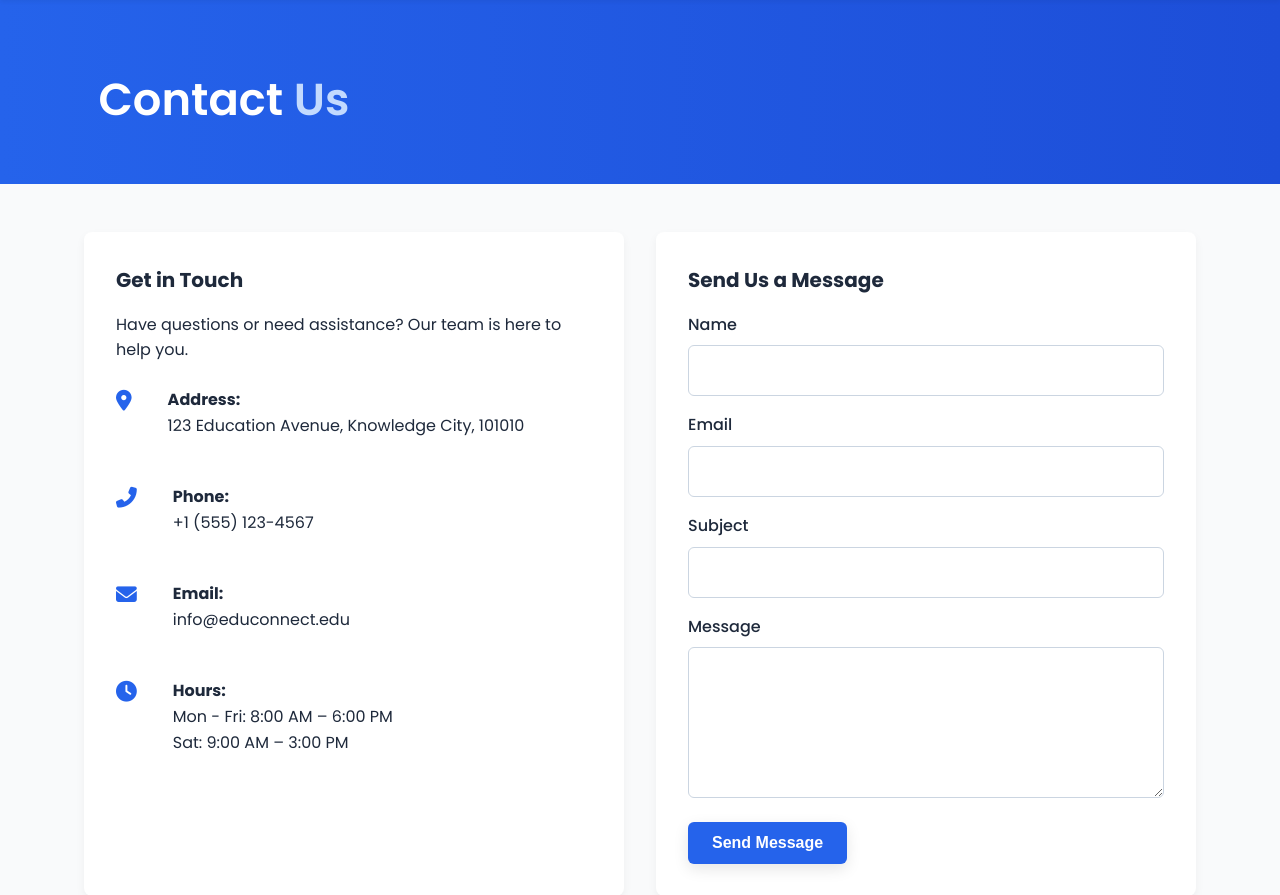
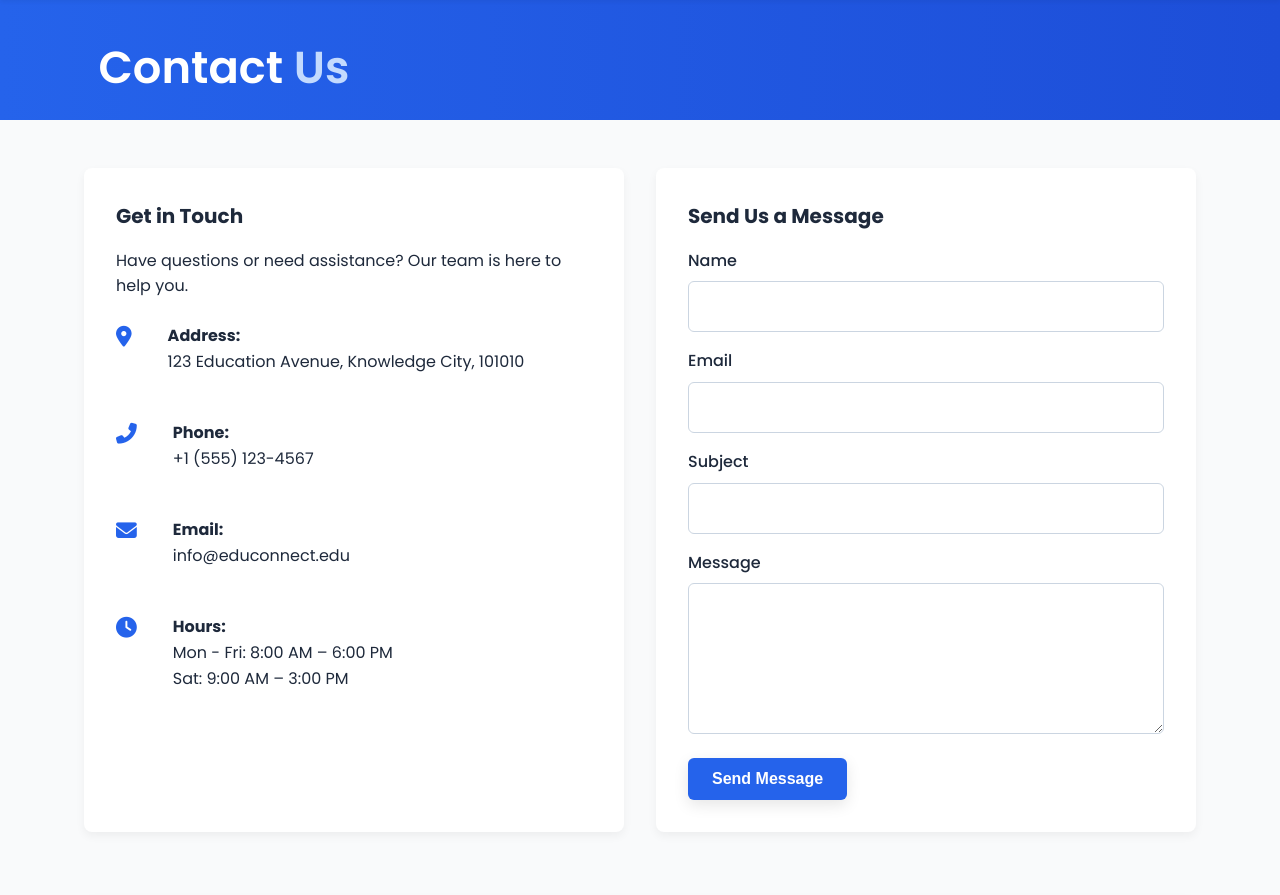
Before and after one commit to Pinesphere-Solutions-11/certificate_systems, a Django app: template core/templates/contact.html in a window 1280 px wide. Shown: the part 78-973 px from the top of the page. Run offline with Django 3.2, Linux system fonts and the light colour scheme; the template is opened without the code that fills it, so the values that code supplies are empty; parts of the project's set-up code (start-up, migrations or seed data) failed here and were passed over.

```diff
--- a/core/templates/contact.html
+++ b/core/templates/contact.html
@@ -132,7 +132,7 @@
       background: linear-gradient(90deg, #2563eb, #1d4ed8);
       color: white;
       text-align: center;
-      padding: 4rem 1rem 3rem;
+      padding: 2rem 1rem 1rem;
     }
 
     .page-banner h1 {
```
